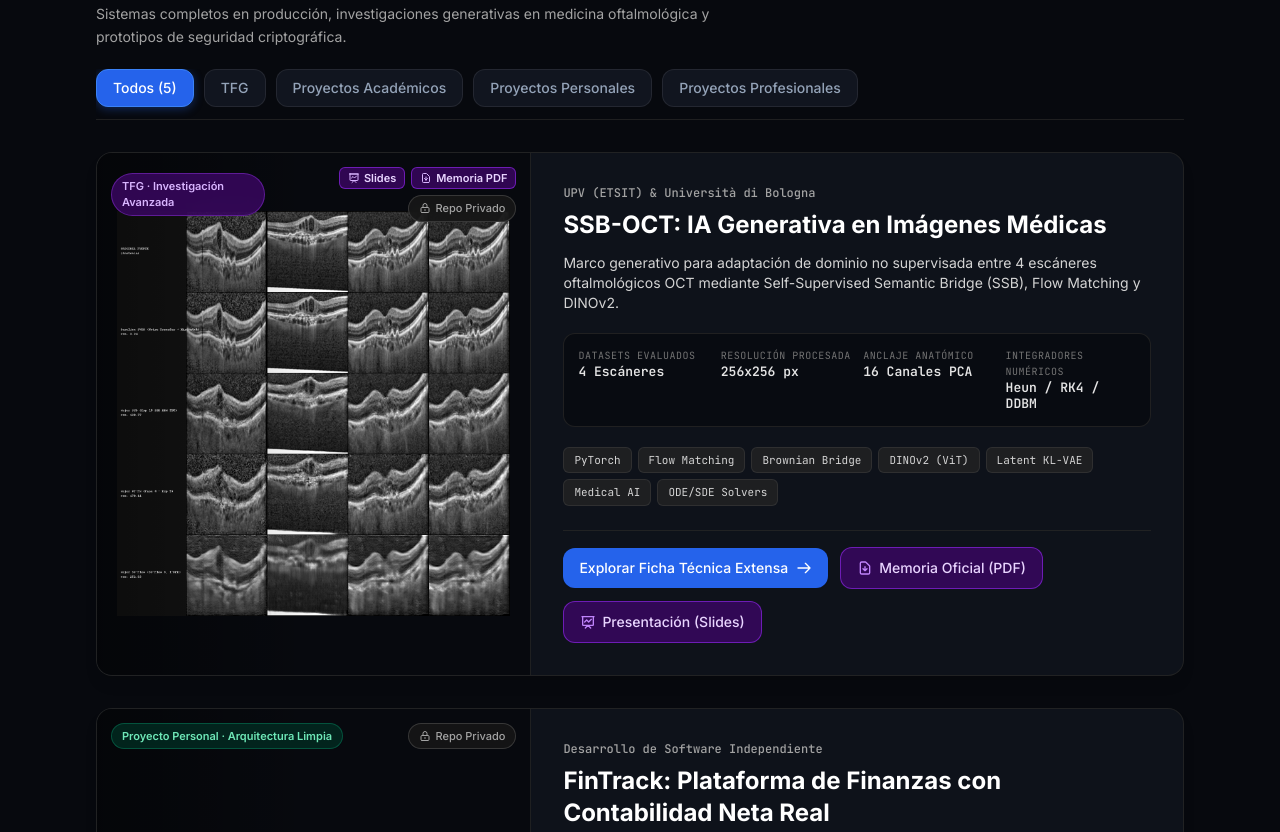
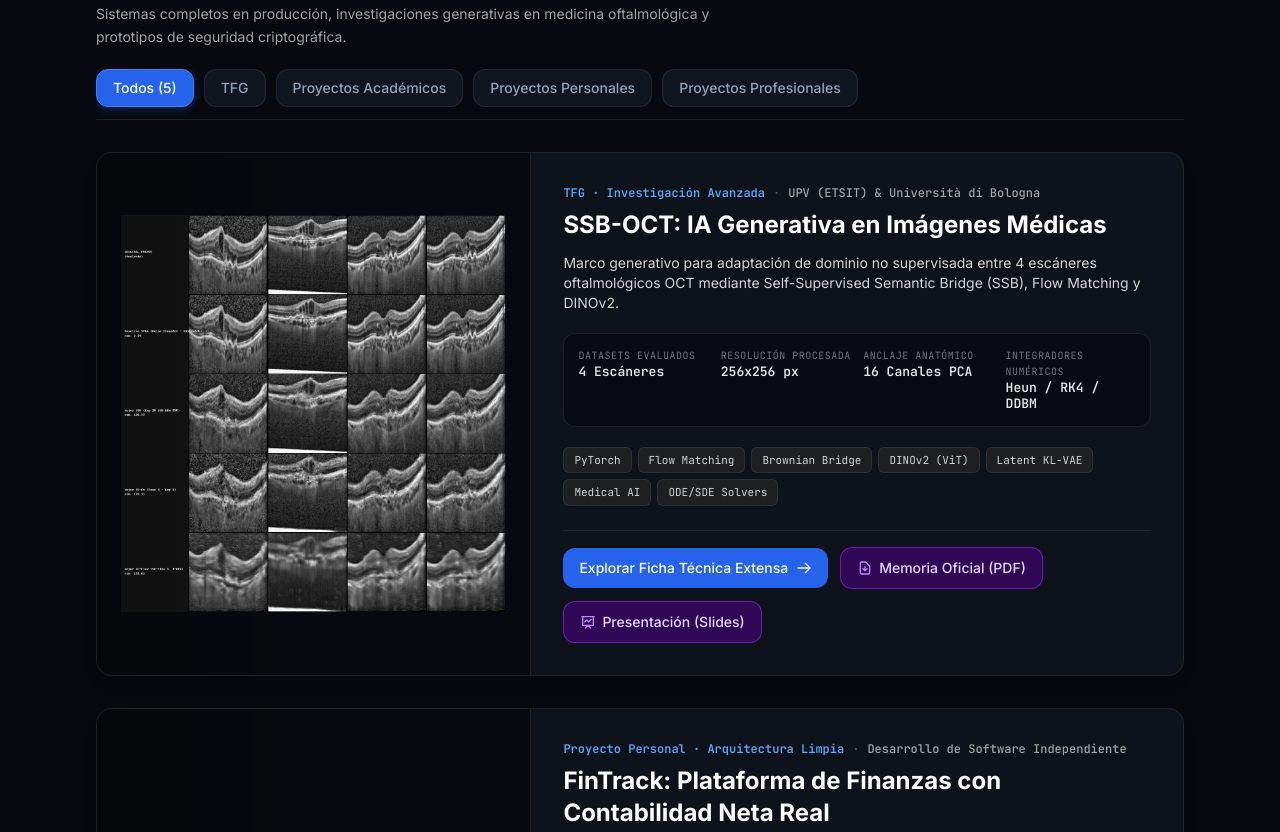
Before and after one commit to dvalloz/dvalloz.github.io, a plain HTML site: page index.html in a window 1280 px wide. Shown: the part 882-1714 px from the top of the page. Drawn offline with nearby package versions, Linux system fonts and the light colour scheme.

Commit message:
refactor: eliminar badges redundantes sobre la imagen de los proyectos

```diff
--- a/assets/js/main.js
+++ b/assets/js/main.js
@@ -374,38 +374,6 @@ function renderProjects(filter = 'all') {
 }
 
 function createProjectCardHTML(project) {
-  const badgeClasses = {
-    purple: 'bg-purple-950/80 text-purple-300 border-purple-800/80',
-    emerald: 'bg-emerald-950/80 text-emerald-300 border-emerald-800/80',
-    blue: 'bg-blue-950/80 text-blue-300 border-blue-800/80',
-    amber: 'bg-amber-950/80 text-amber-300 border-amber-800/80',
-    cyan: 'bg-cyan-950/80 text-cyan-300 border-cyan-800/80',
-  }[project.badgeColor] || 'bg-slate-900 text-slate-300 border-slate-700';
-
-  const repoBadge = project.repoPrivate
-    ? `<span class="inline-flex items-center gap-1 px-2.5 py-1 rounded-full text-[11px] font-medium bg-neutral-900/90 text-neutral-400 border border-neutral-700/80 backdrop-blur-md">
-        <svg class="w-3 h-3" fill="none" stroke="currentColor" viewBox="0 0 24 24"><path stroke-linecap="round" stroke-linejoin="round" stroke-width="2" d="M12 15v2m-6 4h12a2 2 0 002-2v-6a2 2 0 00-2-2H6a2 2 0 00-2 2v6a2 2 0 002 2zm10-10V7a4 4 0 00-8 0v4h8z"></path></svg>
-        Repo Privado
-       </span>`
-    : `<a href="${project.repoUrl}" target="_blank" rel="noopener noreferrer" onclick="event.stopPropagation();" class="inline-flex items-center gap-1.5 px-2.5 py-1 rounded-full text-[11px] font-medium bg-blue-950/90 text-blue-300 border border-blue-700/70 hover:bg-blue-900/90 hover:text-white transition-colors backdrop-blur-md">
-        <svg class="w-3 h-3" fill="currentColor" viewBox="0 0 24 24"><path fill-rule="evenodd" clip-rule="evenodd" d="M12 2C6.477 2 2 6.484 2 12.017c0 4.425 2.865 8.18 6.839 9.504.5.092.682-.217.682-.483 0-.237-.008-.868-.013-1.703-2.782.605-3.369-1.343-3.369-1.343-.454-1.158-1.11-1.466-1.11-1.466-.908-.62.069-.608.069-.608 1.003.07 1.53 1.032 1.53 1.032.892 1.53 2.341 1.088 2.91.832.092-.647.35-1.088.636-1.338-2.22-.253-4.555-1.113-4.555-4.951 0-1.093.39-1.988 1.029-2.688-.103-.253-.446-1.272.098-2.65 0 0 .84-.27 2.75 1.026A9.564 9.564 0 0112 6.844c.85.004 1.705.115 2.504.337 1.909-1.296 2.747-1.027 2.747-1.027.546 1.379.202 2.398.1 2.651.64.7 1.028 1.595 1.028 2.688 0 3.848-2.339 4.695-4.566 4.943.359.309.678.92.678 1.855 0 1.338-.012 2.419-.012 2.747 0 .268.18.58.688.482A10.019 10.019 0 0022 12.017C22 6.484 17.522 2 12 2z"/></svg>
-        GitHub Público
-       </a>`;
-
-  const pdfBadge = project.pdfUrl
-    ? `<a href="${project.pdfUrl}" target="_blank" rel="noopener noreferrer" onclick="event.stopPropagation();" class="inline-flex items-center gap-1 px-2 py-0.5 rounded-md text-[11px] font-semibold bg-purple-950/80 text-purple-200 border border-purple-700/80 hover:bg-purple-900 transition-colors" title="Leer Memoria del TFG en el navegador">
-        <svg class="w-3 h-3 text-purple-300" fill="none" stroke="currentColor" viewBox="0 0 24 24"><path stroke-linecap="round" stroke-linejoin="round" stroke-width="2" d="M12 10v6m0 0l-3-3m3 3l3-3m2 8H7a2 2 0 01-2-2V5a2 2 0 012-2h5.586a1 1 0 01.707.293l5.414 5.414a1 1 0 01.293.707V19a2 2 0 01-2 2z"></path></svg>
-        Memoria PDF
-       </a>`
-    : '';
-
-  const presentationBadge = project.pdfPresentationUrl
-    ? `<a href="${project.pdfPresentationUrl}" target="_blank" rel="noopener noreferrer" onclick="event.stopPropagation();" class="inline-flex items-center gap-1 px-2 py-0.5 rounded-md text-[11px] font-semibold bg-purple-950/80 text-purple-200 border border-purple-700/80 hover:bg-purple-900 transition-colors" title="Ver Presentación del TFG en el navegador">
-        <svg class="w-3 h-3 text-purple-300" fill="none" stroke="currentColor" viewBox="0 0 24 24"><path stroke-linecap="round" stroke-linejoin="round" stroke-width="2" d="M7 12l3-3 3 3 4-4M8 21l4-4 4 4M3 4h18M4 4h16v12a1 1 0 01-1 1H5a1 1 0 01-1-1V4z"></path></svg>
-        Slides
-       </a>`
-    : '';
-
   return `
     <article class="project-card group bg-[#0e121a] hover:bg-[#121722] rounded-2xl border border-neutral-800/80 hover:border-blue-500/50 transition-all duration-300 flex flex-col lg:flex-row overflow-hidden shadow-lg hover:shadow-2xl hover:shadow-blue-500/5">
       <!-- Left Side: Image / Mockup Preview -->
@@ -413,22 +381,10 @@ function createProjectCardHTML(project) {
         <img
           src="${project.featuredImage}"
           alt="${project.title}"
-          class="w-full h-full object-contain p-3.5 sm:p-5 group-hover:scale-[1.03] transition-transform duration-300"
+          class="w-full h-full object-contain p-4 sm:p-6 group-hover:scale-[1.03] transition-transform duration-300"
           loading="lazy"
         >
-        <div class="absolute inset-0 bg-gradient-to-t lg:bg-gradient-to-r from-black/40 via-transparent to-transparent pointer-events-none"></div>
-
-        <!-- Top Floating Badges -->
-        <div class="absolute top-3.5 left-3.5 right-3.5 flex items-center justify-between gap-2 pointer-events-auto">
-          <span class="inline-flex items-center px-2.5 py-1 rounded-full text-[11px] font-semibold border backdrop-blur-md ${badgeClasses}">
-            ${project.type}
-          </span>
-          <div class="flex items-center gap-1.5 flex-wrap justify-end">
-            ${presentationBadge}
-            ${pdfBadge}
-            ${repoBadge}
-          </div>
-        </div>
+        <div class="absolute inset-0 bg-gradient-to-t lg:bg-gradient-to-r from-black/20 via-transparent to-transparent pointer-events-none"></div>
 
         <!-- Quick inspect hint -->
         <div class="absolute bottom-3 right-3 opacity-0 group-hover:opacity-100 transition-opacity duration-200">
@@ -443,7 +399,9 @@ function createProjectCardHTML(project) {
       <div class="lg:w-[58%] xl:w-[60%] p-6 sm:p-7 lg:p-8 flex flex-col justify-between">
         <div>
           <!-- Header Meta -->
-          <div class="text-xs font-mono text-neutral-400 mb-2 font-medium">
+          <div class="text-xs font-mono text-neutral-400 mb-2 font-medium flex items-center gap-2">
+            <span class="text-blue-400 font-semibold">${project.type}</span>
+            <span class="text-neutral-600">·</span>
             <span>${project.institution}</span>
           </div>
 
--- a/index.html
+++ b/index.html
@@ -43,7 +43,7 @@
   </script>
 
   <!-- Custom CSS -->
-  <link rel="stylesheet" href="assets/css/styles.css?v=20261121_08">
+  <link rel="stylesheet" href="assets/css/styles.css?v=20261122_01">
 </head>
 
 <body
@@ -593,7 +593,7 @@
   </div>
 
   <!-- JavaScript con Cache Buster para actualización inmediata -->
-  <script src="assets/js/main.js?v=20261121_08"></script>
+  <script src="assets/js/main.js?v=20261122_01"></script>
 </body>
 
 </html>
```
